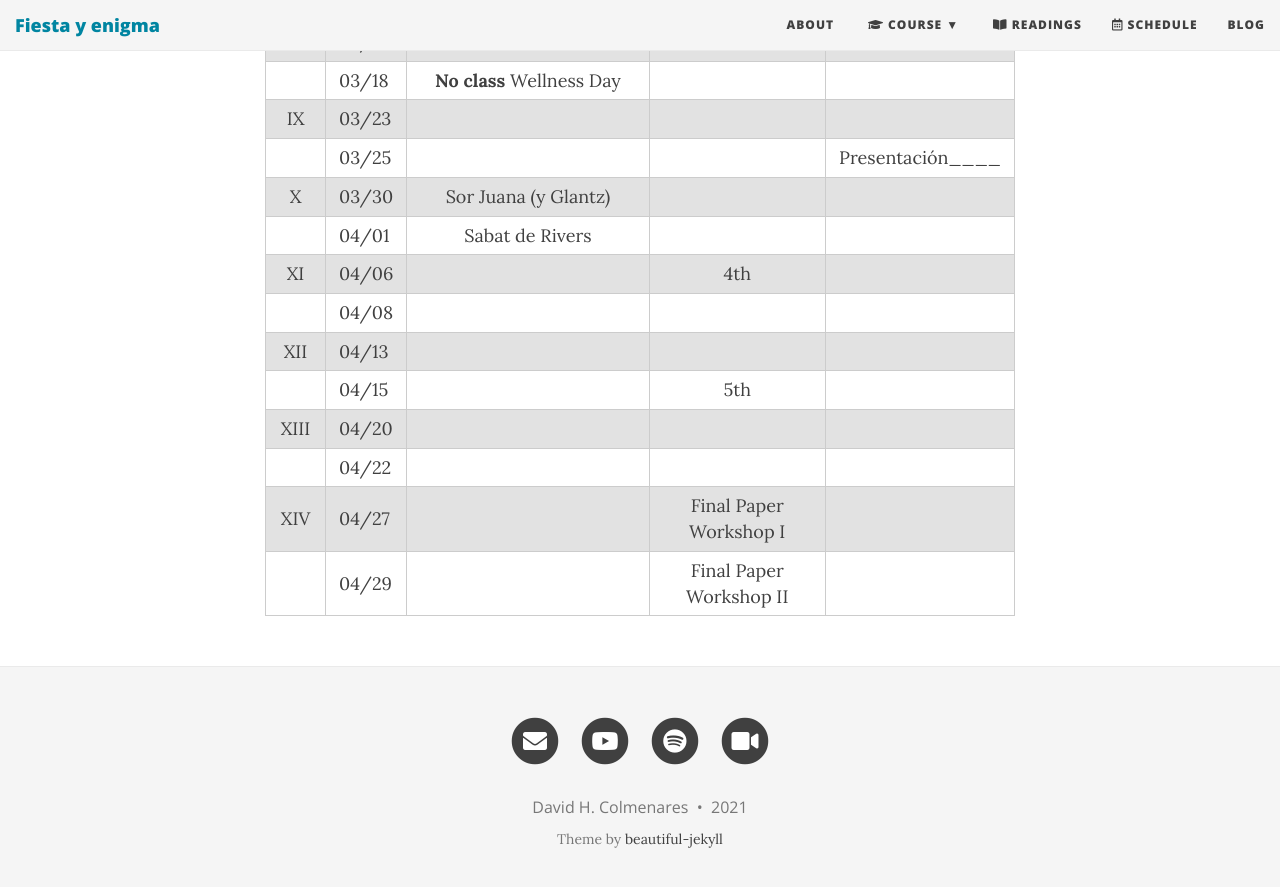
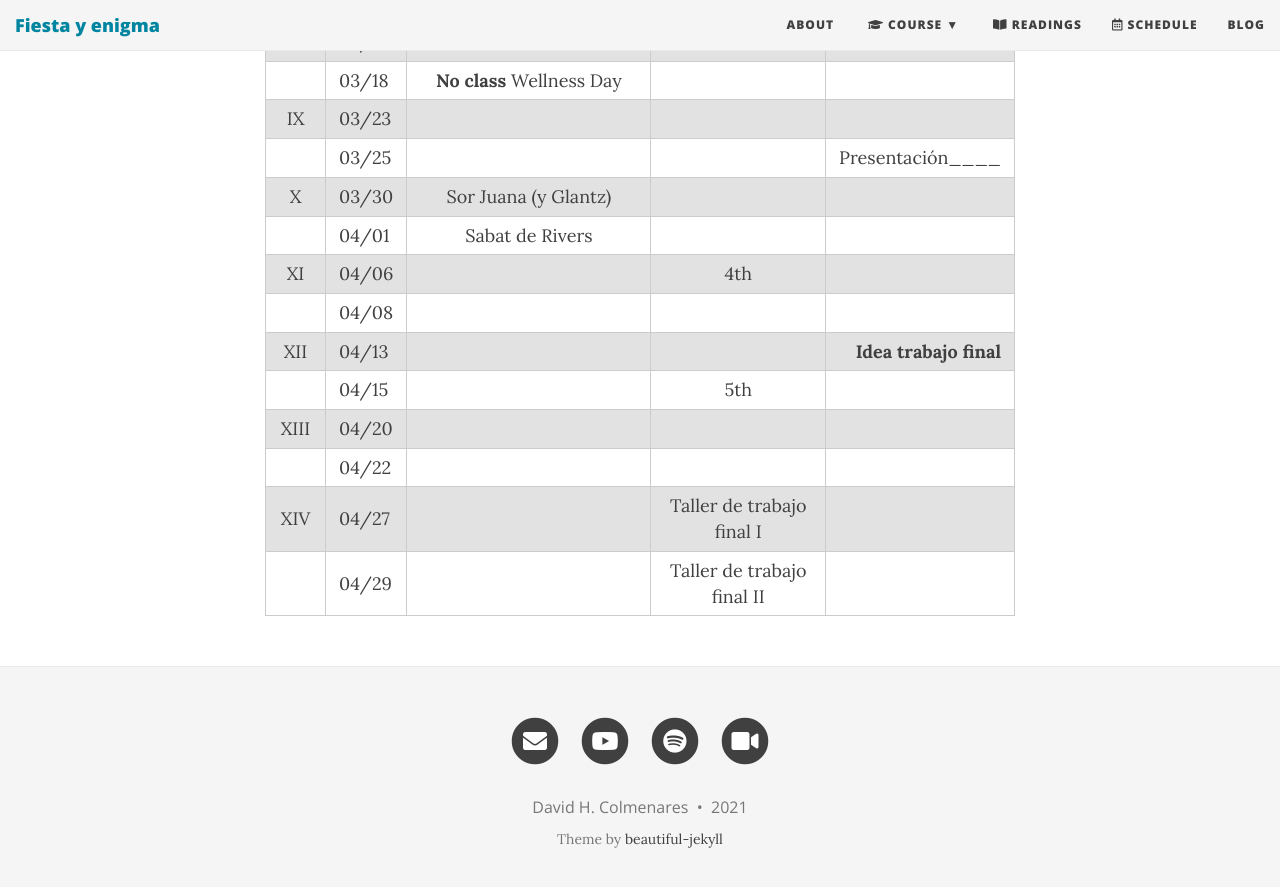
Before and after one commit to Hipomenes/novohispana, a Jekyll site: the page built from calendar.md, in a window 1280 px wide and 900 px high, scrolled down 1050 px. Shown: the top 887 px of the window. Built offline with Jekyll 4.4.1, drawn with Linux system fonts in a browser that asks for light colours; nearby versions of some CDN libraries.

Commit message:
Update calendar.md

```diff
--- a/calendar.md
+++ b/calendar.md
@@ -30,9 +30,9 @@ subtitle: Spring 2021
 |       | 04/01 | Sabat de Rivers | | |
 | XI    | 04/06 | | 4th | |
 |       | 04/08 | | | |
-| XII   | 04/13 | | | |
+| XII   | 04/13 | | | **Idea trabajo final** |
 |       | 04/15 | | 5th |  |
 |  XIII | 04/20 | |  | |
 |       | 04/22 | |  |  |
-|  XIV  | 04/27 | | Final Paper Workshop I  | |
-|       | 04/29 | | Final Paper Workshop II | |
+|  XIV  | 04/27 | | Taller de trabajo final I  | |
+|       | 04/29 | | Taller de trabajo final II | |
```
